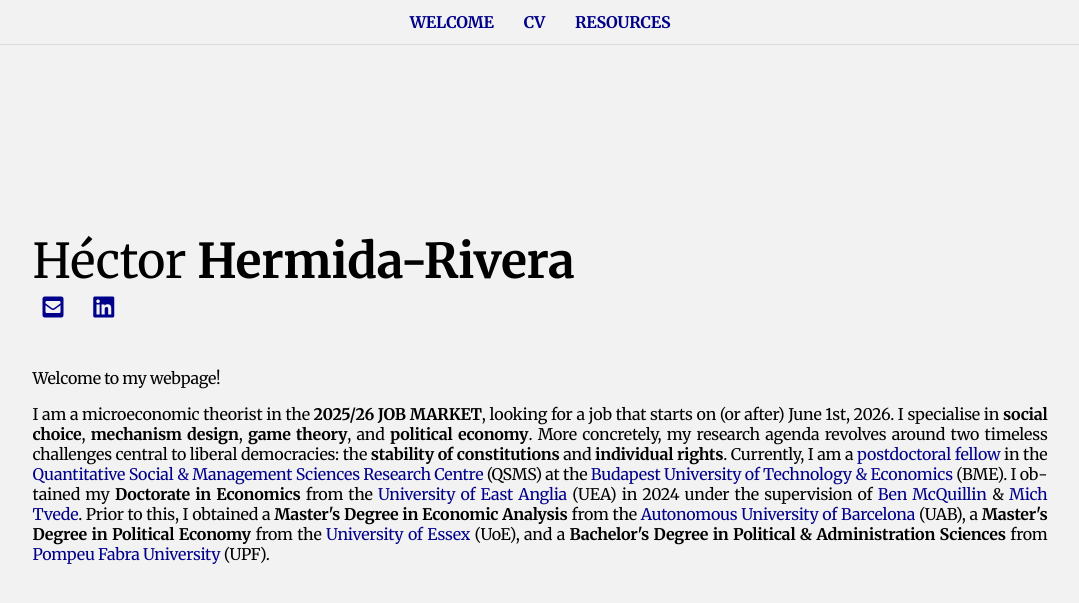
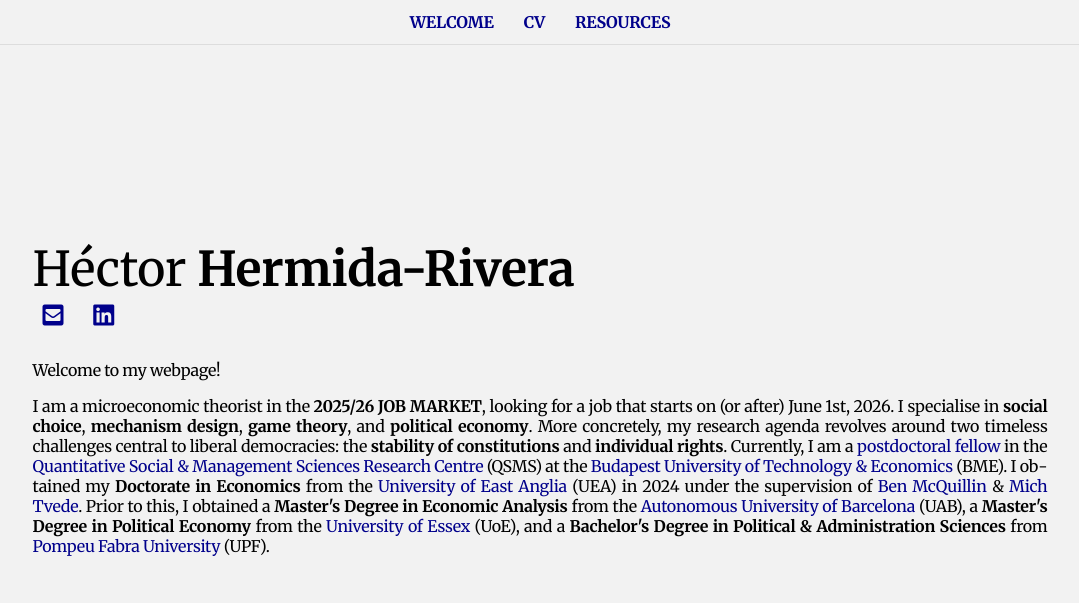
Before and after one commit to HectorHermidaRivera/hectorhermidarivera.github.io, a Jekyll site: the page built from index.md, in a window 1280 px wide. Shown: the top 603 px of the page, without its empty margins (100-1179 px from the left). Built offline with Jekyll 4.4.1, drawn with Linux system fonts in a browser that asks for light colours; a style sheet for code colours, icons or effects is not loaded.

Commit message:
Update style.css

```diff
--- a/assets/css/style.css
+++ b/assets/css/style.css
@@ -100,7 +100,7 @@ body.home-page .icon-row {
   margin-top: 10px !important;
   padding-left: 0px !important;
   padding-right: 0px !important;
-  margin-bottom: 2em !important;
+  margin-bottom: 1em !important;
 }
 
 /* TITLE */
```
